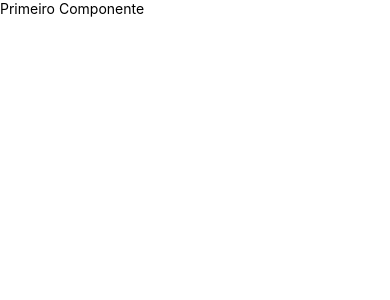
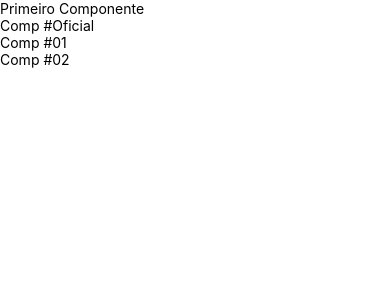
Before and after one commit to mateusdearaujo/react-native-project, a React Native app: screen / in a window 390 px wide. Shown: the top 300 px of the page. Built offline with nearby package versions, Linux system fonts and the light colour scheme.

Commit message:
feat: creating multi component

```diff
--- a/src/App.js
+++ b/src/App.js
@@ -1,9 +1,13 @@
 import React from 'react'
 import { View } from 'react-native'
 import Primeiro from './components/Primeiro'
+import { Comp, Comp1, Comp2 } from './components/Multi'
 
 export default () => (
     <View>
-        <Primeiro />
+        <Primeiro/>
+        <Comp/>
+        <Comp1/>
+        <Comp2/>
     </View>
 )
--- /dev/null
+++ b/src/components/Multi.js
@@ -0,0 +1,20 @@
+import React from 'react'
+import { Text } from 'react-native'
+
+const Comp = () => {
+    return <Text>Comp #Oficial</Text>
+}
+
+const Comp1 = () => {
+    return <Text>Comp #01</Text>
+}
+
+const Comp2 = () => {
+    return <Text>Comp #02</Text>
+}
+
+export {
+    Comp,
+    Comp1,
+    Comp2
+}
```
